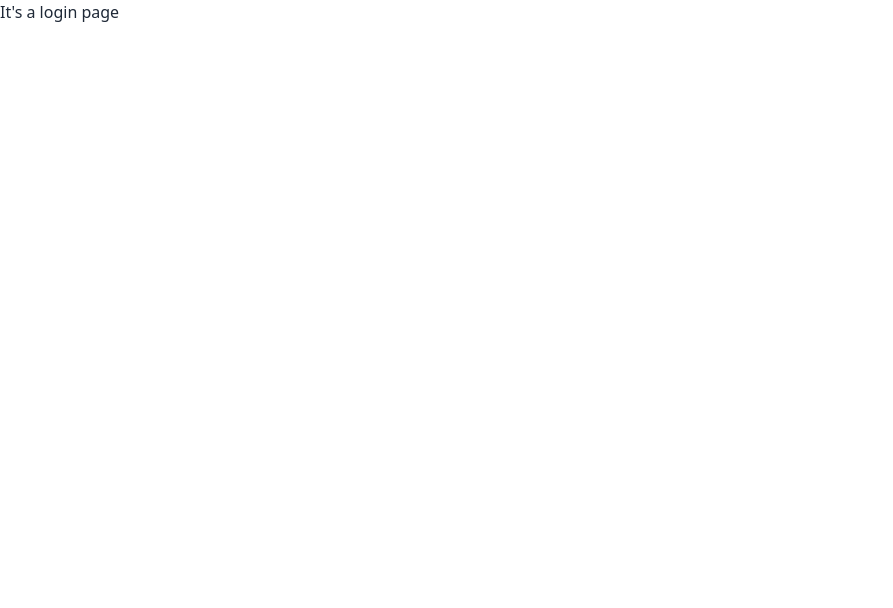
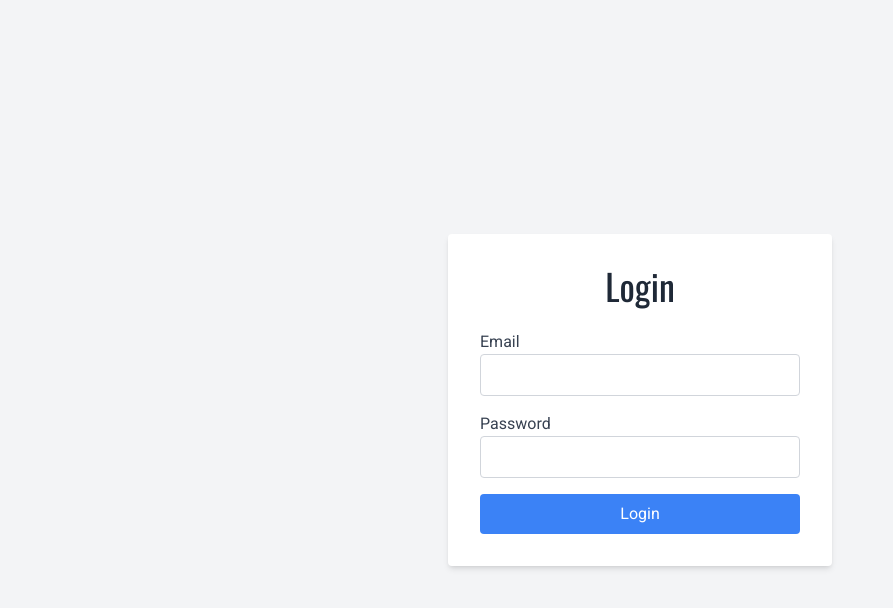
Before and after one commit to RobinTheRedLight/Ride-Roll, a React (Vite) app: page /login in a window 1280 px wide. Shown: the top 608 px of the page, without its empty margins (0-893 px from the left). Built offline with nearby package versions, Linux system fonts and the light colour scheme.

Commit message:
Login page completed

```diff
--- a/src/Pages/Login/Login.tsx
+++ b/src/Pages/Login/Login.tsx
@@ -1,7 +1,113 @@
+import { useForm, SubmitHandler } from "react-hook-form";
+import { useNavigate } from "react-router-dom";
+import Swal from "sweetalert2";
+import { LoginFormInputs } from "../../types";
+import { useLoginMutation } from "../../redux/features/auth/authApi";
+
 const Login = () => {
+  const {
+    register,
+    handleSubmit,
+    formState: { errors },
+  } = useForm<LoginFormInputs>();
+  const navigate = useNavigate();
+
+  const [login] = useLoginMutation();
+
+  const onSubmit: SubmitHandler<LoginFormInputs> = async (data) => {
+    const userInfo = {
+      email: data.email,
+      password: data.password,
+    };
+
+    try {
+      const result = await login(userInfo).unwrap();
+      if (result) {
+        Swal.fire({
+          position: "top-end",
+          icon: "success",
+          title: "Login Successful",
+          showConfirmButton: false,
+          timer: 1500,
+        });
+
+        navigate("/");
+      }
+    } catch (error) {
+      const errorMessage = (
+        error as { data: { errorSources: { message: string }[] } }
+      ).data.errorSources[0].message;
+      Swal.fire({
+        position: "top-end",
+        icon: "error",
+        title: errorMessage,
+        showConfirmButton: false,
+        timer: 1500,
+      });
+    }
+  };
+
   return (
-    <div>
-      <h1>It's a login page</h1>
+    <div className="min-h-screen flex items-center justify-center bg-gray-100 font-[Roboto]">
+      <form
+        onSubmit={handleSubmit(onSubmit)}
+        className="bg-white p-8 rounded shadow-md w-96"
+      >
+        <h2 className="text-3xl lg:text-4xl  mb-6 text-center font-[Oswald]">
+          Login
+        </h2>
+
+        {/* Email Field */}
+        <div className="mb-4">
+          <label className="block text-gray-700" htmlFor="email">
+            Email
+          </label>
+          <input
+            id="email"
+            type="email"
+            {...register("email", {
+              required: "Email is required",
+              pattern: {
+                value: /^\S+@\S+$/i,
+                message: "Invalid email address",
+              },
+            })}
+            className={`w-full px-3 py-2 border rounded ${
+              errors.email ? "border-red-500" : "border-gray-300"
+            }`}
+          />
+          {errors.email && (
+            <p className="text-red-500 text-sm mt-1">{errors.email.message}</p>
+          )}
+        </div>
+
+        {/* Password Field */}
+        <div className="mb-4">
+          <label className="block text-gray-700" htmlFor="password">
+            Password
+          </label>
+          <input
+            id="password"
+            type="password"
+            {...register("password", { required: "Password is required" })}
+            className={`w-full px-3 py-2 border rounded ${
+              errors.password ? "border-red-500" : "border-gray-300"
+            }`}
+          />
+          {errors.password && (
+            <p className="text-red-500 text-sm mt-1">
+              {errors.password.message}
+            </p>
+          )}
+        </div>
+
+        <button
+          type="submit"
+          className="w-full bg-blue-500 text-white py-2 rounded hover:bg-blue-600"
+        >
+          Login
+        </button>
+      </form>
     </div>
   );
 };
--- a/src/Pages/SignUp/SignUp.tsx
+++ b/src/Pages/SignUp/SignUp.tsx
@@ -12,8 +12,7 @@ const SignUp = () => {
   } = useForm<SignupFormInputs>();
   const navigate = useNavigate();
 
-  const [signup, { data, isError }] = useSignUpMutation();
-  console.log(data, isError);
+  const [signup] = useSignUpMutation();
 
   const onSubmit: SubmitHandler<SignupFormInputs> = async (data) => {
     const userInfos = {
@@ -38,12 +37,14 @@ const SignUp = () => {
 
         navigate("/login");
       }
-      // eslint-disable-next-line @typescript-eslint/no-unused-vars
     } catch (error) {
+      const errorMessage = (
+        error as { data: { errorSources: { message: string }[] } }
+      ).data.errorSources[0].message;
       Swal.fire({
         position: "top-end",
         icon: "error",
-        title: "User already exists",
+        title: errorMessage,
         showConfirmButton: false,
         timer: 1500,
       });
--- a/src/types/index.ts
+++ b/src/types/index.ts
@@ -1 +1,2 @@
 export * from "./signUp.type";
+export * from "./login.type";
--- /dev/null
+++ b/src/types/login.type.ts
@@ -0,0 +1,4 @@
+export type LoginFormInputs = {
+  email: string;
+  password: string;
+};
```
